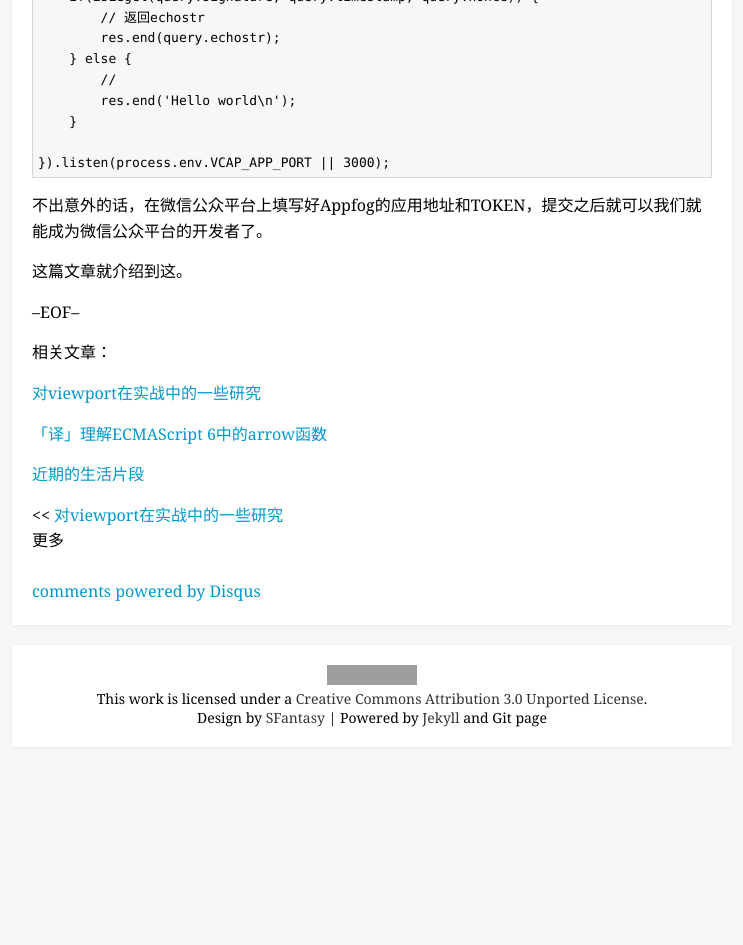
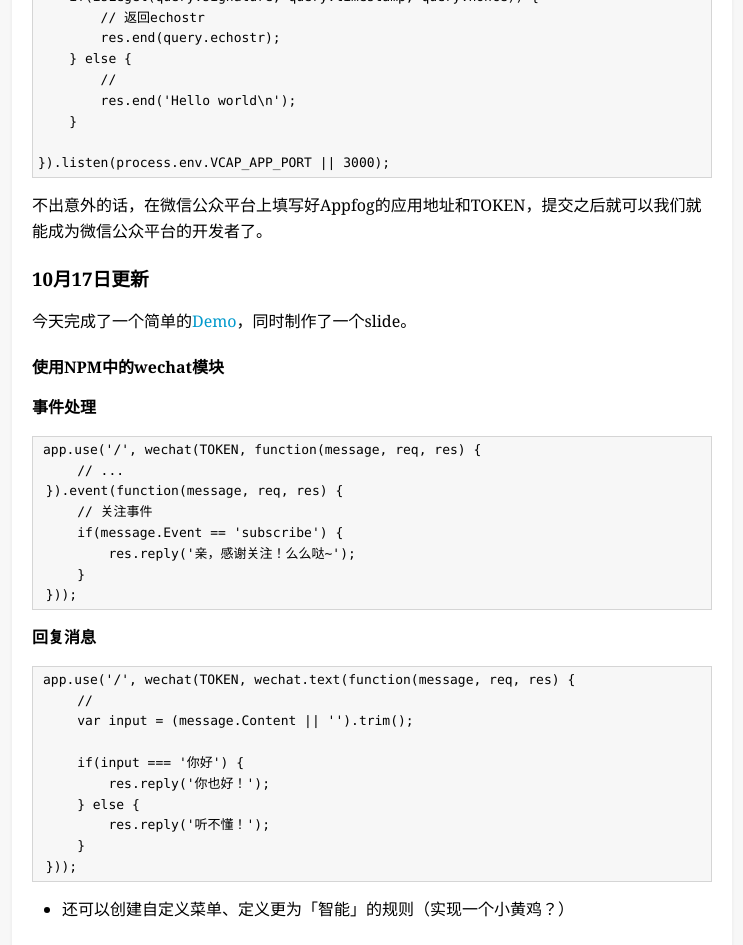
Before and after one commit to SFantasy/blog, a Jekyll site: the page built from _posts/2013-10-16-node-wechat-demo.markdown, in a window 1280 px wide and 1400 px high, scrolled down 2263 px. Shown: the top 945 px of the window, without its empty margins (268-1011 px from the left). Built offline with Jekyll 4.4.1, drawn with Linux system fonts in a browser that asks for light colours; Markdown is read by kramdown in place of the engine named in the settings; comment, search, counter and statistics services are not loaded; before the commit the page ends 3030 px from its top, so only the background shows below that; some of the changed text lies outside the part shown; grey boxes are pictures that could not be loaded.

Commit message:
update post node-wechat

```diff
--- a/_posts/2013-10-16-node-wechat-validate.markdown
+++ b/_posts/2013-10-16-node-wechat-demo.markdown
@@ -115,7 +115,42 @@ af logs APP_NAME [--all]
 
 不出意外的话，在微信公众平台上填写好Appfog的应用地址和TOKEN，提交之后就可以我们就能成为微信公众平台的开发者了。
 
-这篇文章就介绍到这。
+### 10月17日更新
 
+今天完成了一个简单的[Demo](https://github.com/SFantasy/wechat)，同时制作了一个slide。
+
+#### 使用NPM中的wechat模块
+
+**事件处理**
+
+    app.use('/', wechat(TOKEN, function(message, req, res) {
+         // ...
+     }).event(function(message, req, res) {
+         // 关注事件
+         if(message.Event == 'subscribe') {
+             res.reply('亲，感谢关注！么么哒~');
+         }
+     }));
+
+**回复消息**
+
+    app.use('/', wechat(TOKEN, wechat.text(function(message, req, res) {
+         //
+         var input = (message.Content || '').trim();
+
+         if(input === '你好') {
+             res.reply('你也好！');
+         } else {
+             res.reply('听不懂！');
+         }
+     }));
+
+* 还可以创建自定义菜单、定义更为「智能」的规则（实现一个小黄鸡？）
+
+#### Slide show
+
+[View it in Slid.es](http://slid.es/fantasyshao/wechat-dev-test/)
+
+<iframe src="http://slid.es/fantasyshao/wechat-dev-test/embed" width="576" height="420" scrolling="no" frameborder="0" webkitallowfullscreen mozallowfullscreen allowfullscreen></iframe>
 
 --EOF--
```
